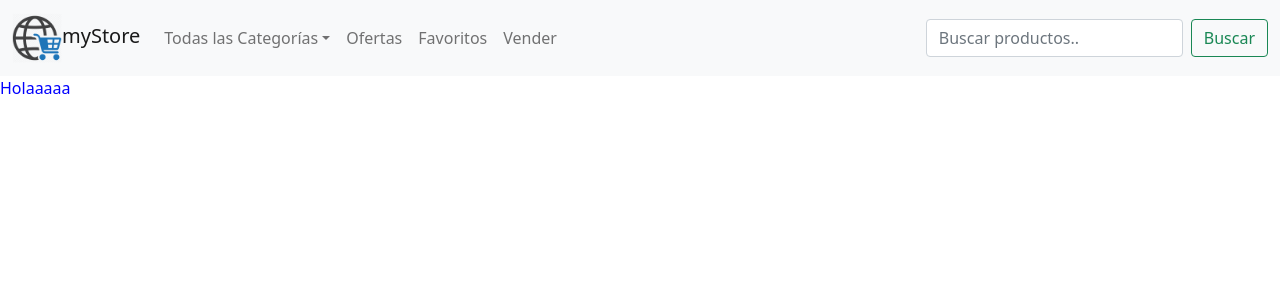
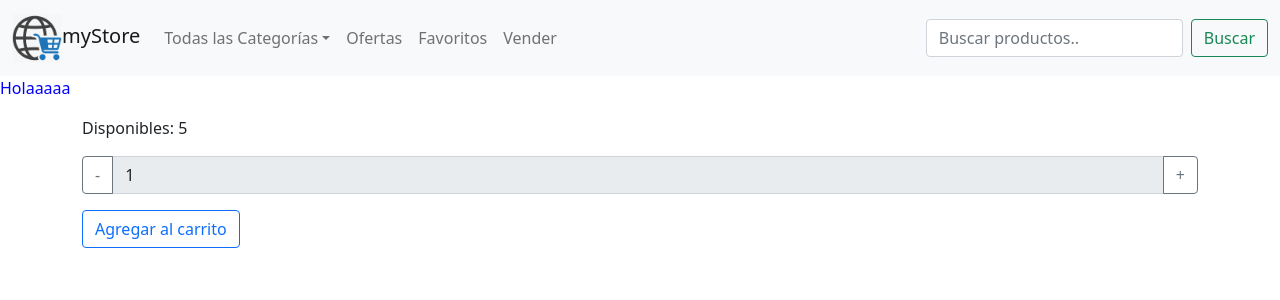
Before and after one commit to matiasmendaro/my-store, a React (Create React App) app: page / in a window 1280 px wide. Shown: the top 300 px of the page. Built offline with nearby package versions, Linux system fonts and the light colour scheme.

Commit message:
Se agrego Contador de Items

```diff
--- /dev/null
+++ b/src/components/ItemCountComponent/index.jsx
@@ -0,0 +1,22 @@
+import { useState } from 'react'
+
+export const ItemCountComponent = ({stock, initial, onAdd}) => {
+
+    const initValue = initial <= stock ? initial : stock;
+    const [count, setCount] = useState(initValue);
+
+    return(
+        <>
+        <div className="container">
+            <p>Disponibles: {stock}</p>
+            <div className="input-group mb-3">
+                <button className="btn btn-outline-secondary" type="button" id="button-addon1" disabled={count === 0 ? true : false} onClick={() => { setCount(count - 1) }}>-</button>
+                <input type="text" className="form-control" placeholder="" aria-label="Example text with button addon" aria-describedby="button-addon1" readOnly value={count} />
+                <button className="btn btn-outline-secondary" type="button" id="button-addon2" disabled={count === stock ? true : false} onClick={() => { setCount(count + 1) }}>+</button>
+            </div>
+            <button type="button" className="btn btn-outline-primary" disabled={stock === 0 || count === 0 ? true : false} onClick={() => {onAdd(count)}}>Agregar al carrito</button>
+        </div>
+        </>
+    )
+
+}
--- a/src/components/NavbarComponent/NavbarComponent.jsx
+++ b/src/components/NavbarComponent/NavbarComponent.jsx
@@ -3,10 +3,13 @@ import { CardWidgetComponent } from "../CardWidgetComponent"
 export const NavbarComponent = () => {
 
     return (
-        <nav className="navbar navbar-expand-lg navbar-light bg-light">
+        <nav className="navbar navbar-expand-sm navbar-light bg-light">
             <div className="container-fluid">
                 <CardWidgetComponent />
-                <div className="collapse navbar-collapse" id="navbarSupportedContent">
+                <button className="navbar-toggler" type="button" data-bs-toggle="collapse" data-bs-target="#navbarStore" aria-controls="navbarStore" aria-expanded="true" aria-label="Toggle navigation">
+                    <span className="navbar-toggler-icon"></span>
+                </button>
+                <div className="collapse navbar-collapse" id="navbarStore">
                     <ul className="navbar-nav me-auto mb-2 mb-lg-0">
                         <li className="nav-item dropdown">
                             <a className="nav-link dropdown-toggle" id="navbarDropdown" role="button" data-bs-toggle="dropdown" aria-expanded="true">
--- a/src/containers/ItemListContainer/index.jsx
+++ b/src/containers/ItemListContainer/index.jsx
@@ -1,7 +1,17 @@
+import { ItemCountComponent } from './../../components/ItemCountComponent/index';
+
 export const ItemListContainer = ({greeting}) => {
+
+    const onAdd = (cantidad) => {
+        alert(`se agregaron ${cantidad} items del producto`);
+    }
+
     return(
+        <>
         <div style={{color: 'blue'}}>
             <p>{greeting}</p>
         </div>
+        <ItemCountComponent stock={5} initial={1} onAdd={onAdd} />
+        </>
     )
 }
```
